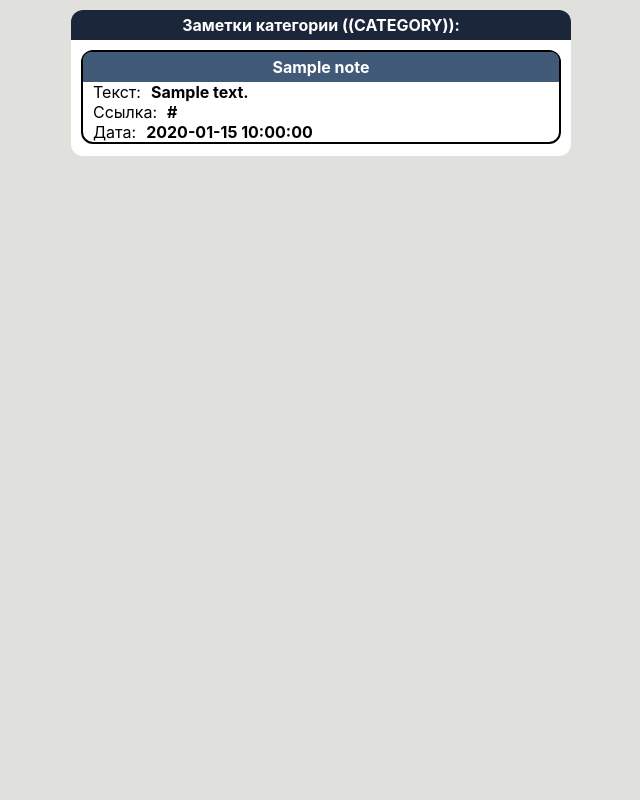
After one commit to golovin91k/simple_notes, a FastAPI app: template src/templates/show_user_notes_from_category.html in a window 1280 px wide. The commit adds this page. Shown: the whole page, without its empty margins (319-959 px from the left). Run offline with FastAPI, Linux system fonts and the light colour scheme; the template is opened without the code that fills it: most values are stand-ins (such as "Sample title", 1, 10 or a date in 2020); parts of the project's set-up code (start-up, migrations or seed data) failed here and were passed over.

```diff
--- a/src/app/models/models.py
+++ b/src/app/models/models.py
@@ -1,7 +1,7 @@
 from datetime import datetime
 from typing import List
 
-from sqlalchemy import Boolean, ForeignKey, func, String, Text
+from sqlalchemy import BigInteger, Boolean, ForeignKey, func, String, Text
 from sqlalchemy.orm import DeclarativeBase, Mapped, mapped_column, relationship
 # from sqlalchemy_utils import URLType
 
@@ -17,7 +17,8 @@ class Base(DeclarativeBase):
 
 class User(Base):
     __tablename__ = 'users'
-    telegram_id: Mapped[int] = mapped_column(unique=True, nullable=False)
+    telegram_id: Mapped[int] = mapped_column(
+        BigInteger, unique=True, nullable=False)
     token: Mapped[str] = mapped_column(unique=True, nullable=False)
     is_admin: Mapped[bool] = mapped_column(Boolean(), default=False)
     notes: Mapped[List['Note']] = relationship(
--- /dev/null
+++ b/src/templates/show_user_notes_from_category.html
@@ -0,0 +1,138 @@
+<html>
+  <head>
+    <meta charset="UTF-8">
+    <meta name="viewport" content="width=device-width, initial-scale=1.0">
+    <style>
+      body {
+        background-color: #E0E1DD;
+    }
+
+    .main-container {
+        max-width: 500px;
+        background: white;
+        margin: 10px auto;
+        padding-bottom: 2px;
+        border-radius: 12px;
+    }
+
+    .header-div {
+        max-width: 500px;
+        margin: 10px auto;
+        padding: 5px 0px;
+        background-color: #1B263B;
+        text-align: center;
+        border-top-left-radius: 12px;
+        border-top-right-radius: 12px;
+    }
+
+    .category-div {
+        max-width: 500px;
+        background: white;
+        margin: 10px 10px;
+        /*padding: 10px;*/
+        border-radius: 12px;
+        border: solid 2px;
+    }
+
+    .note-div {
+        max-width: 500px;
+        background: white;
+        margin: 10px 10px;
+        border-radius: 12px;
+        border: solid 2px;
+    }
+
+    .category-header-div {
+        max-width: 500px;
+        margin: 0px auto;
+        padding: 5px 0px;
+        background-color: #415A77;
+        text-align: center;
+        border-top-left-radius: 8px;
+        border-top-right-radius: 8px;
+    }
+
+    .note-header-div {
+        max-width: 500px;
+        margin: 0px auto;
+        padding: 5px 0px;
+        background-color: #415A77;
+        text-align: center;
+        border-top-left-radius: 8px;
+        border-top-right-radius: 8px;
+    }
+
+    .div-flex {
+        display: flex;
+    }
+
+    .p-default {
+        font-family: -apple-system, system-ui, BlinkMacSystemFont, "Segoe UI", Roboto, "Helvetica Neue", Arial, sans-serif;
+        font-size: 12pt;
+        color: black;
+        margin: 0px;
+    }
+
+    .p-category {
+        font-family: -apple-system, system-ui, BlinkMacSystemFont, "Segoe UI", Roboto, "Helvetica Neue", Arial, sans-serif;
+        font-size: 12pt;
+        font-weight: bold;
+        color: #243444;
+        margin: 0px;
+    }
+
+    .p-note {
+        font-family: -apple-system, system-ui, BlinkMacSystemFont, "Segoe UI", Roboto, "Helvetica Neue", Arial, sans-serif;
+        font-size: 12pt;
+        font-weight: bold;
+        color: #243444;
+        margin: 0px;
+    }
+
+    a {
+        text-decoration: none;
+    }
+
+    .button {
+      padding: 5px 5px;
+      margin: 5px auto;
+      background-color: #4CAF50;
+      color: white;
+      text-align: center;
+      text-decoration: none;
+      border-radius: 5px;
+      font-size: 16px;
+      width: 100%;
+    }
+  </style>
+  </head>
+  <body>
+    <div class="main-container">
+      <div class="header-div">
+        <p class="p-note" style="color: white;"> Заметки категории ((CATEGORY)):</p>
+      </div>
+
+          <div class="note-div">
+              <div class="note-header-div">
+                   <p class="p-note" style="color: white;">{{note.title}}</p>
+              </div>
+            <div class="div-flex" style="max-width: 450px;">
+             <p class="p-default" style="padding-left: 10px"> Текст: </p>
+             <p class="p-default" style="padding-left: 10px; font-weight: bold"> {{note.text}}  </p>
+            </div>
+
+
+            <div class="div-flex" style="max-width: 450px;">
+              <p class="p-default" style="padding-left: 10px"> Ссылка: </p>
+              <p class="p-default" style="padding-left: 10px; font-weight: bold"> {{note.link_to_forwd_msg}}  </p>
+             </div>
+
+
+            <div class="div-flex">
+             <p class="p-default" style="padding-left: 10px"> Дата:</p>
+             <p class="p-default" style="padding-left: 10px; font-weight: bold"> {{note.updated_at}} </p>
+            </div>
+          </div>
+    </div>
+  </body>
+</html>
--- a/тоннель.txt
+++ b/тоннель.txt
@@ -7,3 +7,5 @@ ngrok http 5050
 uvicorn main:app --port 5050
 
 @starlink_g91k_bot
+
+7504369183
```
Also changed, not shown: src/alembic/versions/4b18ed1f92e9_first_migration.py (renamed from src/alembic/versions/4788cfa005db_first_migration.py, +4 -4 lines), src/app/api/user_router_api.py (+54 -40 lines), src/app/utils.py (+27 -6 lines), src/templates/show_user_categories.html (+1 -63 lines), src/test_procr/index.html (deleted, +0 -88 lines), src/test_procr/main.py (deleted, +0 -33 lines).
